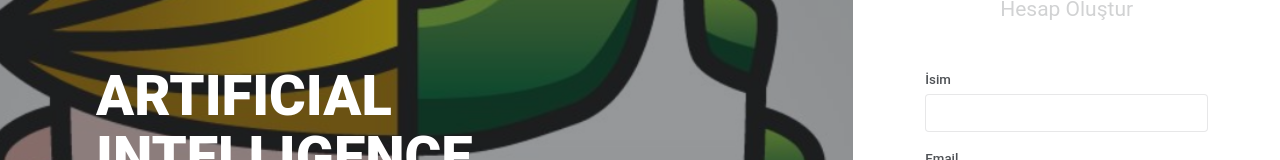
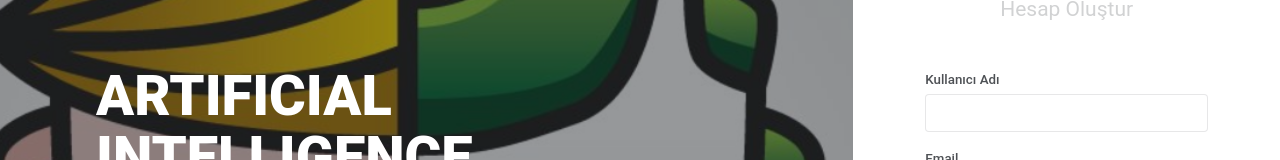
Before and after one commit to BaharYilmaz/ai-for-children, a Vue app in the folder AIForChildren.Client/: page /register in a window 1280 px wide. Shown: the part 272-432 px from the top of the page. Built offline with nearby package versions, Linux system fonts and the light colour scheme; what vue-notification would draw is missing.

Commit message:
İş planı raporu

```diff
--- a/AIForChildren.Client/public/index.html
+++ b/AIForChildren.Client/public/index.html
@@ -5,7 +5,7 @@
     <meta http-equiv="X-UA-Compatible" content="IE=edge">
     <meta name="viewport" content="width=device-width,initial-scale=1.0">
     <link rel="icon" href="<%= BASE_URL %>favicon.ico">
-    <title><%= htmlWebpackPlugin.options.title %></title>
+    <title>AI4K</title>
   </head>
   <body>
     <noscript>
--- a/AIForChildren.Client/src/components/Register.vue
+++ b/AIForChildren.Client/src/components/Register.vue
@@ -39,7 +39,7 @@
             <!-- Form -->
             <form class="my-5">
               <div class="form-group">
-                <label class="form-label">İsim</label>
+                <label class="form-label">Kullanıcı Adı</label>
                 <input type="text" class="form-control" v-model="model.kullaniciAdi">
               </div>
               <div class="form-group">
```
Also changed, not shown: 1 other file (tests, documents, lock files or other folders).
